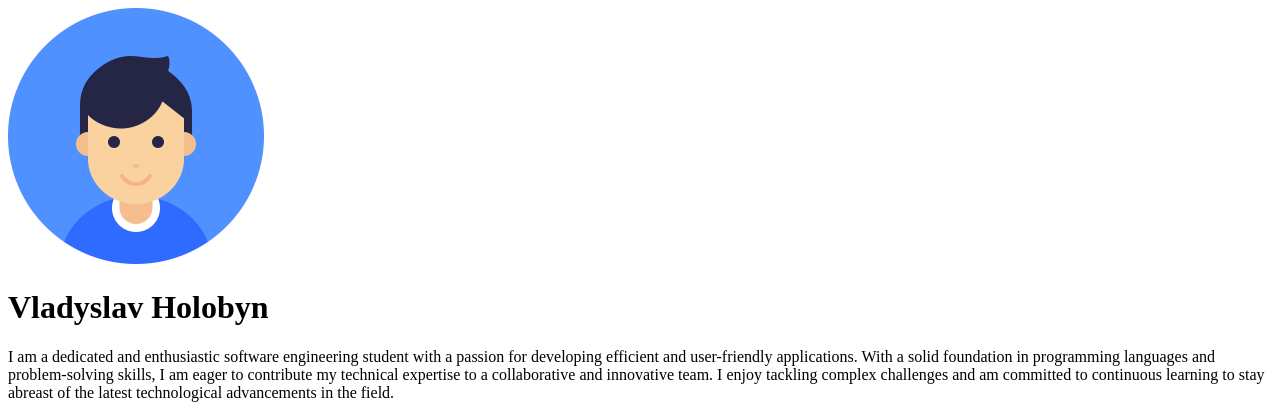
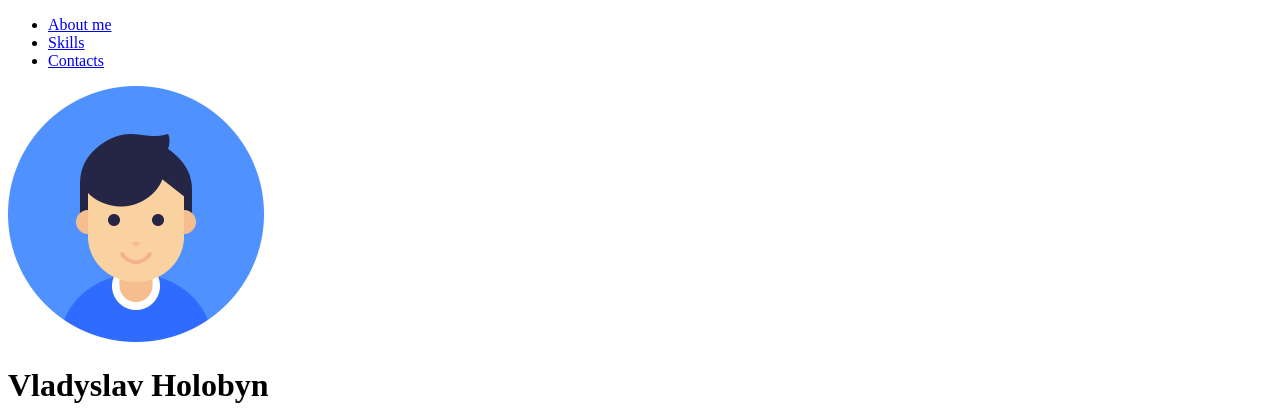
Before and after one commit to VladHolobyn/python-labs, a Flask app: page / in a window 1280 px wide. Shown: the top 420 px of the page. Run offline with Flask 3, Linux system fonts and the light colour scheme.

Commit message:
LAB-3: Added navigation

```diff
--- a/lab3/templates/about.html
+++ b/lab3/templates/about.html
@@ -1,7 +1,7 @@
 {% extends "base.html" %}
 {% block title %}About me{% endblock %}
 {% block content %}
-    <img src="../static/images/user-avatar.png" alt="avatar">
+    <img src="{{ url_for('static', filename='images/user-avatar.png') }}" alt="avatar">
     <h1>Vladyslav Holobyn</h1>
     <p>
         I am a dedicated and enthusiastic software engineering student with a passion for
--- a/lab3/templates/base.html
+++ b/lab3/templates/base.html
@@ -6,7 +6,13 @@
     <title>{% block title %}Lab3{% endblock %}</title>
 </head>
 <body>
-    <nav></nav>
+    <nav>
+        <ul>
+            <li><a href="{{ url_for('about') }}">About me</a></li>
+            <li><a href="{{ url_for('skills') }}">Skills</a></li>
+            <li><a href="{{ url_for('contacts') }}">Contacts</a></li>
+        </ul>
+        </nav>
     {% block content %}
         <h1>Lab 3</h1>
     {% endblock %}
```
